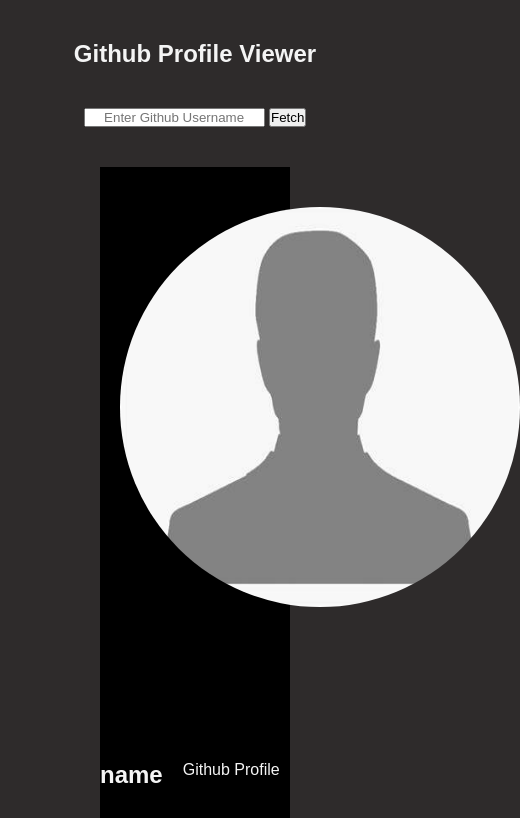
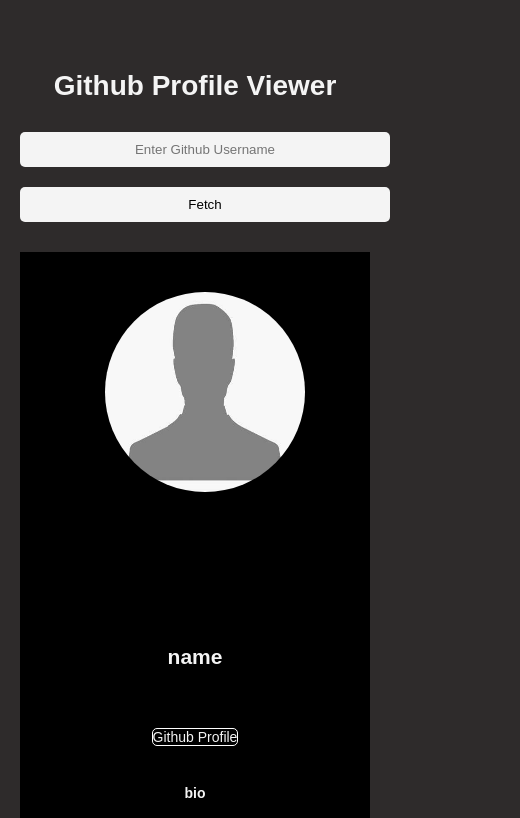
Before and after one commit to sujeetkumar-29/Project-with-JavaScript, a plain HTML site: page Github Profile Viewer/index.html in a window 390 px wide. Shown: the top 818 px of the page, 520 px wide, since content can reach past the window. Drawn offline with Linux system fonts and the light colour scheme.

Commit message:
mobile styling added

```diff
--- a/Github Profile Viewer/index.html
+++ b/Github Profile Viewer/index.html
@@ -7,7 +7,7 @@
     <link rel="stylesheet" href="style.css">
 </head>
 <body>
-    <h2>Github Profile Viewer</h2>
+    <h1>Github Profile Viewer</h1>
     <input type="text" id="username" placeholder="Enter Github Username">
     <button onclick="findUser()">Fetch</button>
 
--- a/Github Profile Viewer/style.css
+++ b/Github Profile Viewer/style.css
@@ -9,6 +9,30 @@ body{
     font-family: Arial, sans-serif;
     background-color: rgba(25, 21, 21, 0.904);
     color: #f4f4f4;
+}
+input{
+    padding: 10px;
+    margin: 10px;
+    border-radius: 5px;
+    border: none;
+    width: 300px;
+    background-color: #f4f4f4;
+}
+button{
+    padding: 10px;
+    margin: 10px;
+    border-radius: 5px;
+    border: none;
+    background-color: #f4f4f4;
+    color: black;
+    cursor: pointer;
+}
+
+a{
+    text-decoration: none;
+    color: #f4f4f4;
+    border: 0.5px white solid;
+    border-radius: 5px;
 }
 
 .container{
@@ -39,3 +63,37 @@ body{
     gap: 20px;
     justify-content: center;
 }
+
+@media (max-width: 600px) {
+    body {
+        font-size: 14px; /* Adjust font size for better readability */
+        padding: 10px; /* Add padding for mobile view */
+    }
+
+    .container {
+        margin-left: 10px; /* Reduce margin for smaller screens */
+        margin-right: 10px; /* Reduce margin for smaller screens */
+        flex-direction: column; /* Stack items vertically */
+    }
+
+    input {
+        width: 100%; /* Make input fields full width */
+    }
+
+    button {
+        width: 100%; /* Make buttons full width */
+    }
+
+    #avatar {
+        width: 200px; /* Reduce avatar size */
+        height: 200px; /* Reduce avatar size */
+    }
+
+    .profile {
+        flex-direction: column; /* Stack profile items vertically */
+    }
+
+    .list {
+        flex-direction: column; /* Stack list items vertically */
+    }
+}
```
